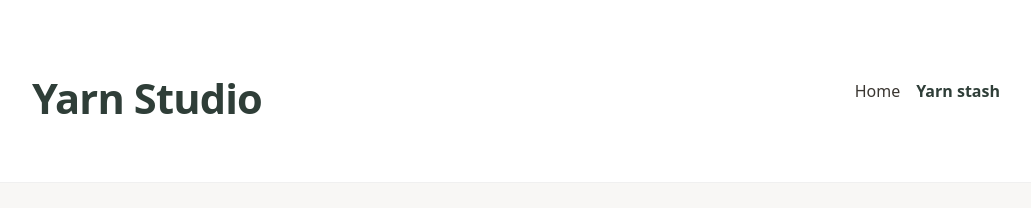
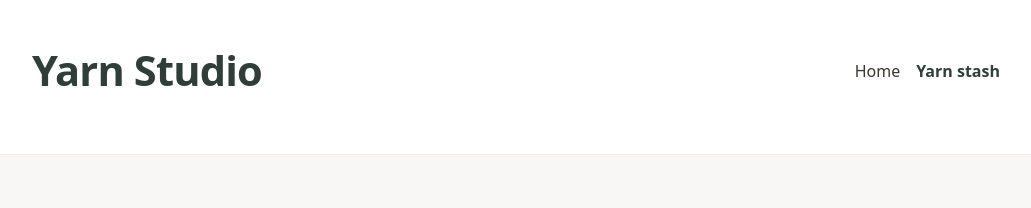
Before and after one commit to EmmaWikstrom/yarnstash-react-app, a React (Create React App) app: page /yarns in a window 1280 px wide. Shown: the top 208 px of the page, without its empty margins (124-1155 px from the left). Built offline with nearby package versions, Linux system fonts and the light colour scheme; no server answers.

Commit message:
fix: adjust header styles for consistent spacing and branding

```diff
--- a/src/components/Header/Header.css
+++ b/src/components/Header/Header.css
@@ -10,6 +10,7 @@
   align-items: center;
   gap: 24px;
   flex-wrap: wrap;
+  margin-bottom: 12px;
 }
 
 .brand {
@@ -17,10 +18,10 @@
   color: inherit;
 }
 
-.site-header h1 {
+.brand h1 {
   font-size: 2.6rem;
   letter-spacing: -0.02em;
-  margin-bottom: 12px;
+  margin: 0;
   color: var(--color-brand);
 }
 
```
